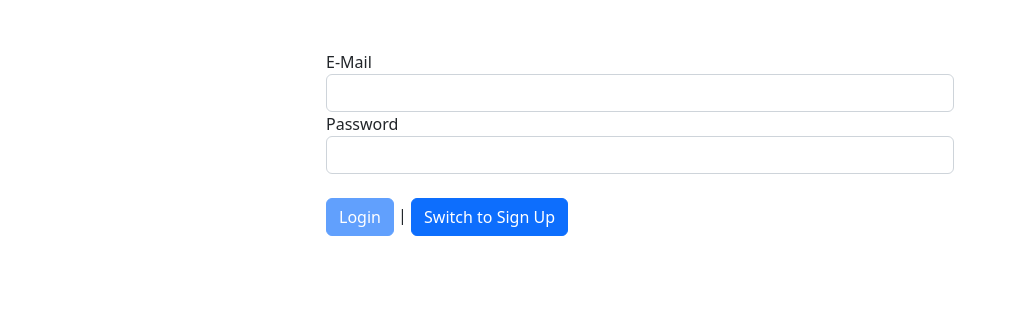
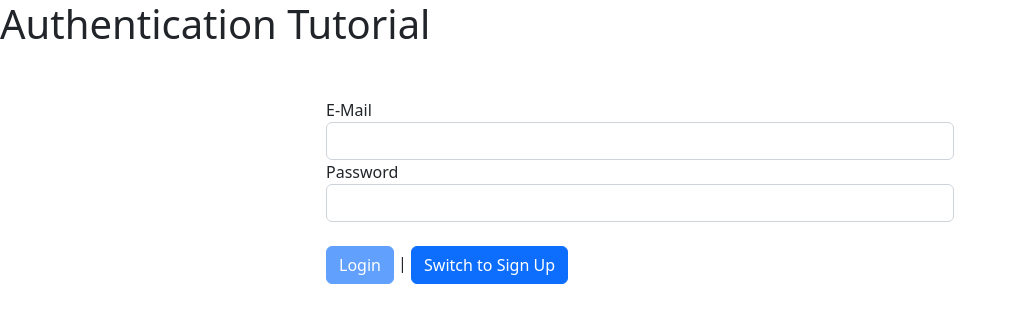
Before and after one commit to AND2181591/Authentication-Tutorial, an Angular app: page / in a window 1280 px wide. Shown: the top 322 px of the page, without its empty margins (0-1017 px from the left). Built offline with nearby package versions, Linux system fonts and the light colour scheme.

Commit message:
Title Added to the App Component html

```diff
--- a/src/app/app.component.html
+++ b/src/app/app.component.html
@@ -1 +1,3 @@
+<h1>Authentication Tutorial</h1>
+
 <app-auth></app-auth>
```
